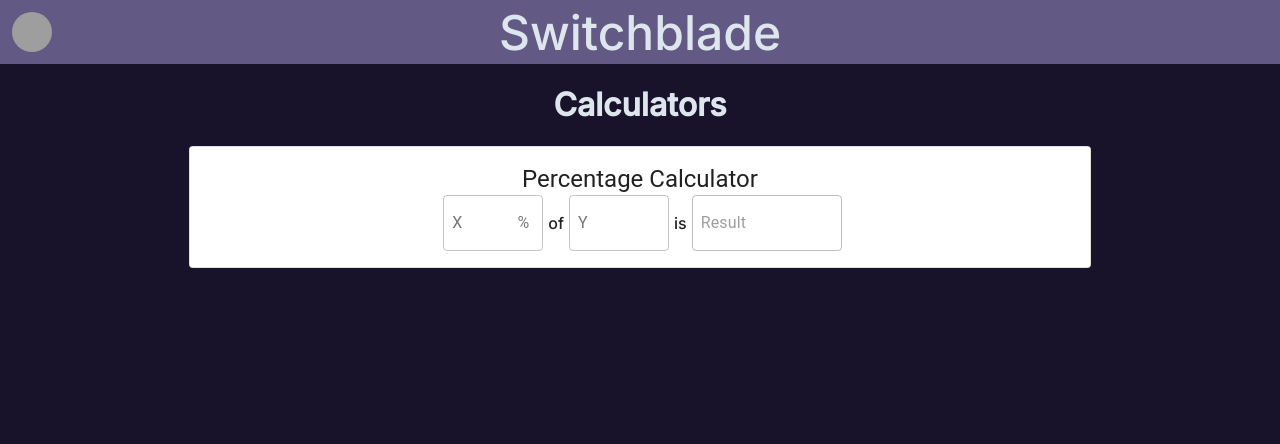
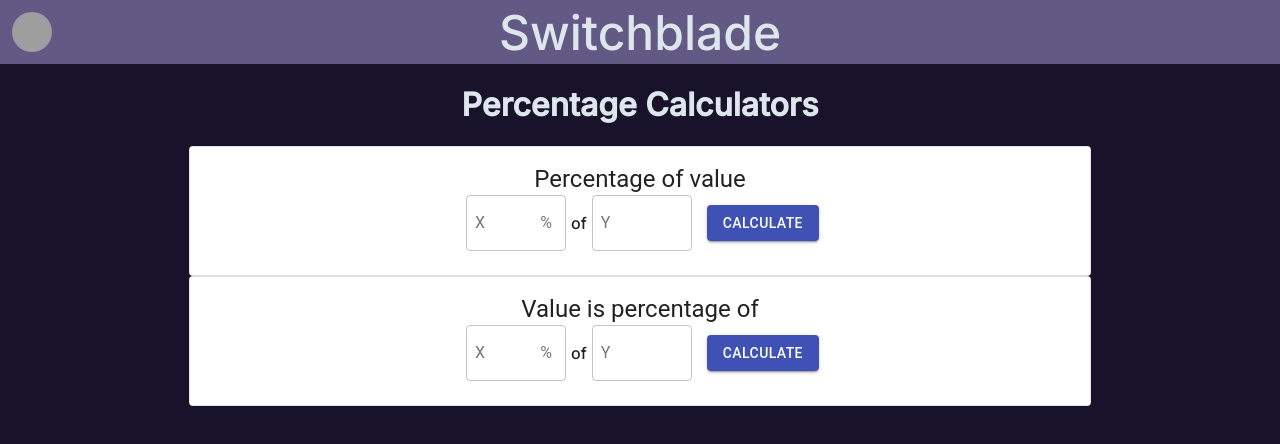
Before and after one commit to danielgppa/SwitchBlade, a React (Create React App) app in the folder frontend/: page /calculators in a window 1280 px wide. Shown: the top 444 px of the page. Built offline with nearby package versions, Linux system fonts and the light colour scheme; grey boxes are pictures that could not be loaded.

Commit message:
Card component updated

```diff
--- a/frontend/src/components/IOCard.js
+++ b/frontend/src/components/IOCard.js
@@ -1,40 +1,49 @@
-import { useState } from 'react';
-import { Card, CardContent, TextField, Typography, InputAdornment } from '@material-ui/core';
+import React, { useState } from 'react';
+import { Card, CardContent, TextField, Typography, Button, InputAdornment } from '@material-ui/core';
 import { whatIsThePercentageOf } from '../api/apiFetch';
 
-function IOCard() {
+function IOCard(props) {
     const [input1, setInput1] = useState('');
     const [input2, setInput2] = useState('');
     const [output, setOutput] = useState('');
+    const [error, setError] = useState('');
 
     const handleInput1Change = (event) => {
-        setInput1(event.target.value);
-        updateOutput(event.target.value, input2);
+        const value = event.target.value;
+        // Allow only numbers
+        if (!isNaN(value)) {
+            setInput1(value);
+        }
     };
 
     const handleInput2Change = (event) => {
-        setInput2(event.target.value);
-        updateOutput(input1, event.target.value);
+        const value = event.target.value;
+        // Allow only numbers
+        if (!isNaN(value)) {
+            setInput2(value);
+        }
     };
 
-    const updateOutput = async (val1, val2) => {
-        if (val1 && val2) {
+    const handleSubmit = async () => {
+        if (input1 && input2) {
             try {
-                const response = await whatIsThePercentageOf(parseFloat(val1), parseFloat(val2));
-                setOutput(response.result); // Update to set only the result
+                const response = await whatIsThePercentageOf(parseFloat(input1), parseFloat(input2));
+                setOutput(response.result);
+                setError('');
             } catch (error) {
                 console.error('Error:', error);
-                setOutput('Error'); // Display error in output field
+                setOutput('');
+                setError('Error calculating');
             }
         } else {
-            setOutput(''); // Clear output if any of the inputs are empty
+            setError('Please enter both values');
         }
     };
 
     const cardStyle = {
         width: '900px',
         maxWidth: '90vw',
-        height: '15vh',
+        height: 'auto', // Changed to 'auto' to accommodate the dynamic content
         margin: 'auto'
     };
 
@@ -44,21 +53,26 @@ function IOCard() {
         width: '100px'
     };
 
-    const outputStyle = {
-        width: '150px',
-        paddingLeft: '5px'
+    const buttonStyle = {
+        marginLeft: '10px',
     };
 
     const flexContainer = {
         display: 'flex',
         alignItems: 'center',
-        justifyContent: 'center'
+        justifyContent: 'center',
+        flexWrap: 'wrap' // Added to ensure responsiveness
+    };
+
+    const resultStyle = {
+        marginTop: '10px',
+        textAlign: 'center'
     };
 
     const cardContents = (
         <CardContent>
             <Typography variant="h5" component="h2">
-                Percentage Calculator
+                {props.name}
             </Typography>
             <div style={flexContainer}>
                 <TextField
@@ -77,17 +91,28 @@ function IOCard() {
                     onChange={handleInput2Change}
                     style={inputStyle}
                 />
-                is
-                <TextField
-                    label="Result"
-                    variant="outlined"
-                    value={output}
-                    disabled
-                    style={outputStyle}
-                />
+                <Button
+                    variant="contained"
+                    color="primary"
+                    onClick={handleSubmit}
+                    style={buttonStyle}
+                >
+                    Calculate
+                </Button>
             </div>
+            {output && (
+                <Typography variant="h6" style={resultStyle}>
+                    Result: {output}
+                </Typography>
+            )}
+            {error && (
+                <Typography variant="h6" style={{ ...resultStyle, color: 'red' }}>
+                    {error}
+                </Typography>
+            )}
         </CardContent>
     );
+
     return (
         <Card variant='outlined' style={cardStyle}>{cardContents}</Card>
     );
--- a/frontend/src/pages/Calculators.js
+++ b/frontend/src/pages/Calculators.js
@@ -4,8 +4,9 @@ function Calculators() {
 
     return (
         <div>
-            <h1>Calculators</h1>
-            <IOCard></IOCard>
+            <h1>Percentage Calculators</h1>
+            <IOCard name='Percentage of value'></IOCard>
+            <IOCard name='Value is percentage of'></IOCard>
         </div>
     )
 }
```
